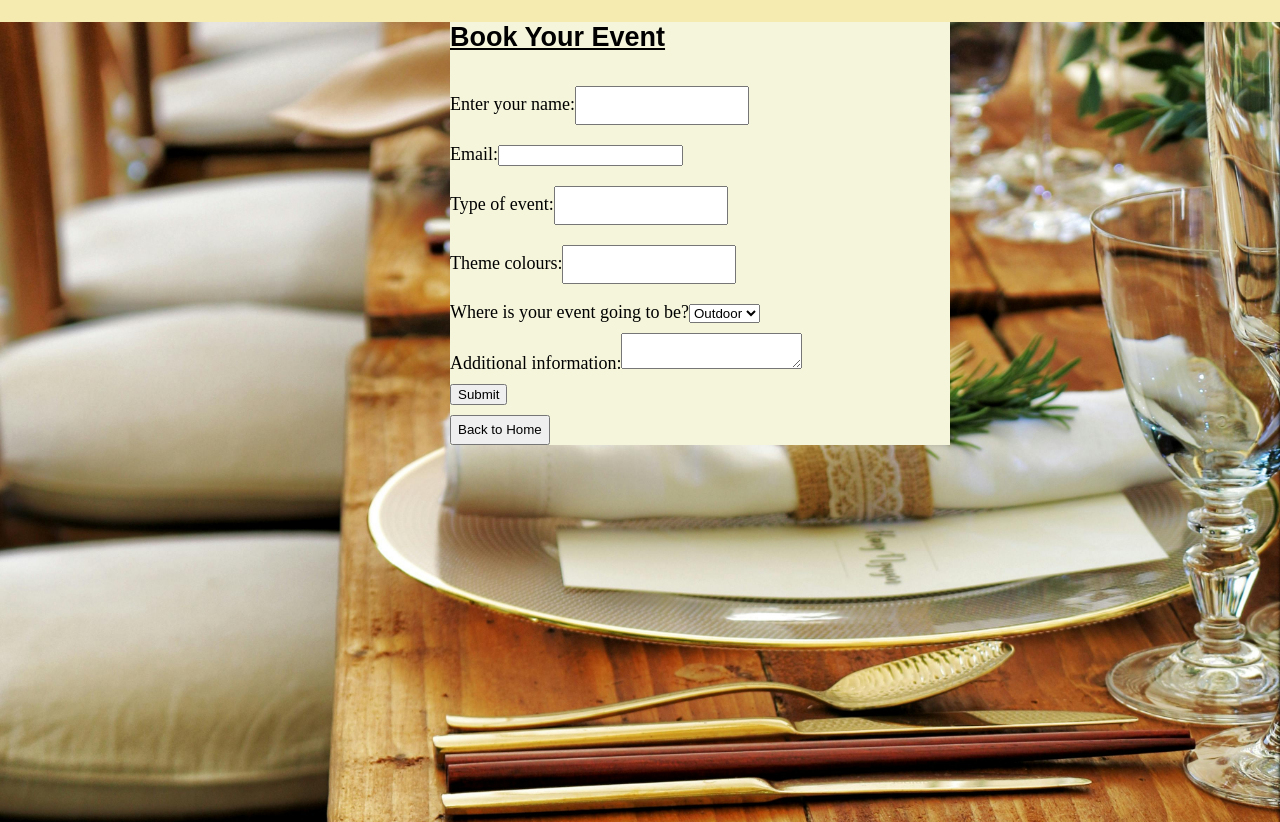
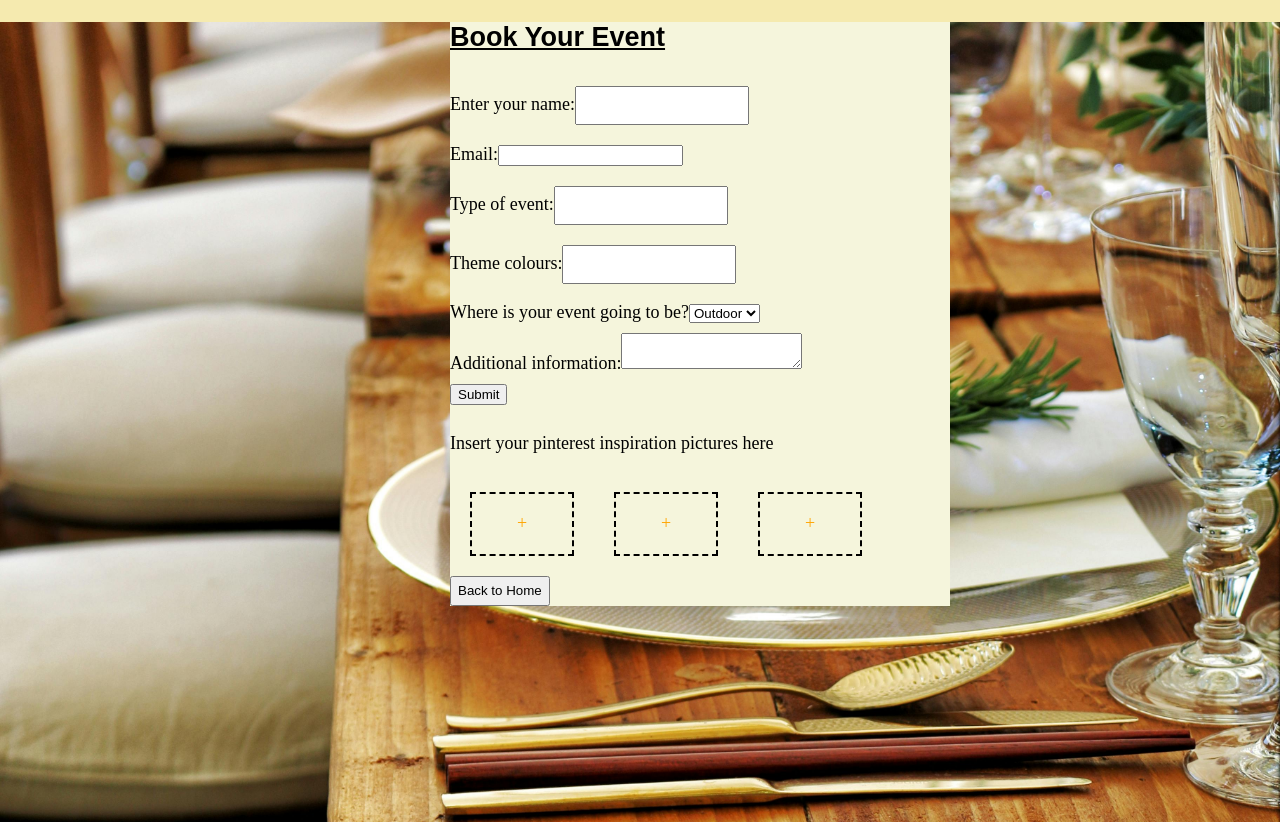
Before and after one commit to Kiaritha/event-app, a React (Create React App) app: page /book-event in a window 1280 px wide. Built offline with nearby package versions, Linux system fonts and the light colour scheme.

Commit message:
modified the eventform.css and event.js file

```diff
--- a/src/EventForm.css
+++ b/src/EventForm.css
@@ -33,3 +33,6 @@ h2{
     background-position: relative;
     width: 500px;
 }
+.drag-and-drop{
+    display: flex;
+}
--- a/src/EventForm.js
+++ b/src/EventForm.js
@@ -6,6 +6,12 @@ export default function EventForm() {
     const [inputs, setInputs] = useState({});
     const [evSetting, setEvSetting] = useState("Outdoor");
     const [textarea, setTextarea] = useState("");
+    const [imageFile, setImageFile] = useState({
+        image1:null,
+        image2:null,
+        image3:null
+        });
+
     const navigate = useNavigate();
 
     const handleChange = (event) => {
@@ -16,6 +22,16 @@ export default function EventForm() {
     const handleSubmit = (event) => {
         event.preventDefault();
         alert("Form Submitted!");
+    };
+
+    const handleDrop = (e, imageKey) => {
+        e.preventDefault();
+        const droppedFile = e.dataTransfer.files[0];
+        setImageFile((prev) => ({ ...prev, [imageKey]: droppedFile }));
+      };
+
+    const handleDragOver = (e) => {
+      e.preventDefault();
     };
 
     return (
@@ -65,6 +81,101 @@ export default function EventForm() {
                 <br />
 
                 <button className="submit" type="submit">Submit</button>
+                <p>Insert your pinterest inspiration pictures here</p>
+                <div className="drag-and-drop">
+                <div
+          style={{
+            border: '2px dashed black',
+            width: '100px',
+            height: '60px',
+            display: 'flex',
+            alignItems: 'center',
+            justifyContent: 'center',
+            color: 'orange',
+            margin: '20px',
+          }}
+          onDrop={(e)=>handleDrop(e, "image1")}
+          onDragOver={handleDragOver}
+        >
+          {imageFile.image1 ? (
+            <div>
+
+              <p>✓</p>
+              {imageFile.image1.type.startsWith('image') && (
+                <img
+                  src={URL.createObjectURL(imageFile.image1)}
+                  alt="preview"
+                  style={{ width: '90px', height: '55px', marginTop: '2px' }}
+                />
+              )}
+            </div>
+          ) : (
+            <p>+</p>
+          )}
+        </div>
+        <div
+          style={{
+            border: '2px dashed black',
+            width: '100px',
+            height: '60px',
+            display: 'flex',
+            alignItems: 'center',
+            justifyContent: 'center',
+            color: 'orange',
+            margin: '20px',
+          }}
+          onDrop={(e)=>handleDrop(e, "image1")}
+          onDragOver={handleDragOver}
+        >
+          {imageFile.image2 ? (
+            <div>
+
+              <p></p>
+              {imageFile.image1.type.startsWith('image') && (
+                <img
+                  src={URL.createObjectURL(imageFile.image2)}
+                  alt="preview"
+                  style={{ width: '35%', height: '35%', marginTop: '10px' }}
+                />
+              )}
+            </div>
+          ) : (
+            <p>+</p>
+          )}
+        </div>
+
+        <div
+          style={{
+            border: '2px dashed black',
+            width: '100px',
+            height: '60px',
+            display: 'flex',
+            alignItems: 'center',
+            justifyContent: 'center',
+            color: 'orange',
+            margin: '20px',
+          }}
+          onDrop={(e)=>handleDrop(e, "image1")}
+          onDragOver={handleDragOver}
+        >
+          {imageFile.image3 ? (
+            <div>
+
+              <p>{imageFile.image3.name}</p>
+              {imageFile.image3.type.startsWith('image') && (
+                <img
+                  src={URL.createObjectURL(imageFile.image3)}
+                  alt="preview"
+                  style={{ width: '35%', height: '35%', marginTop: '10px' }}
+                />
+              )}
+            </div>
+          ) : (
+            <p>+</p>
+          )}
+        </div>
+        </div>
+
             </form>
 
             <button className="back-btn" onClick={() => navigate("/")}>
```
